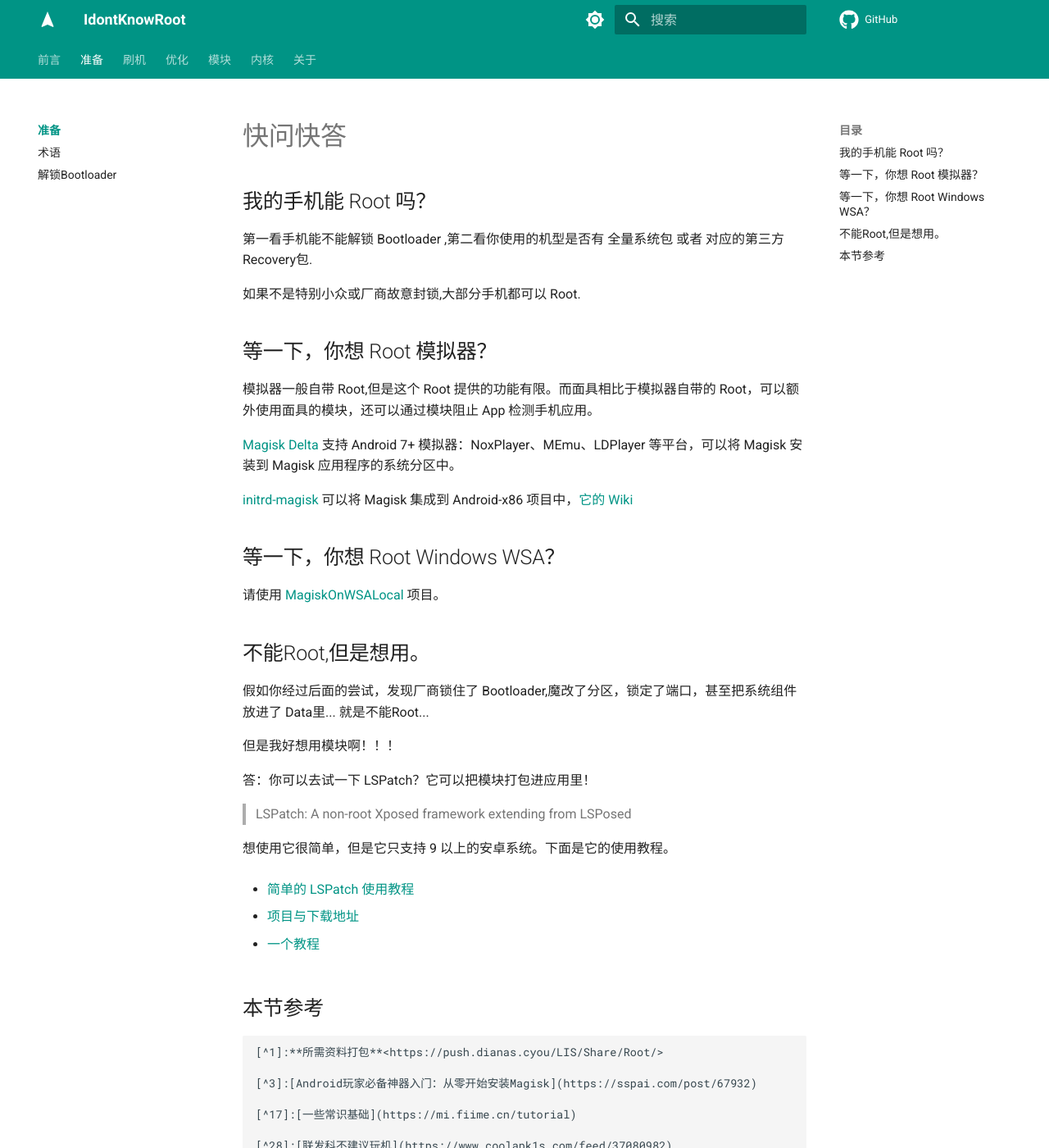
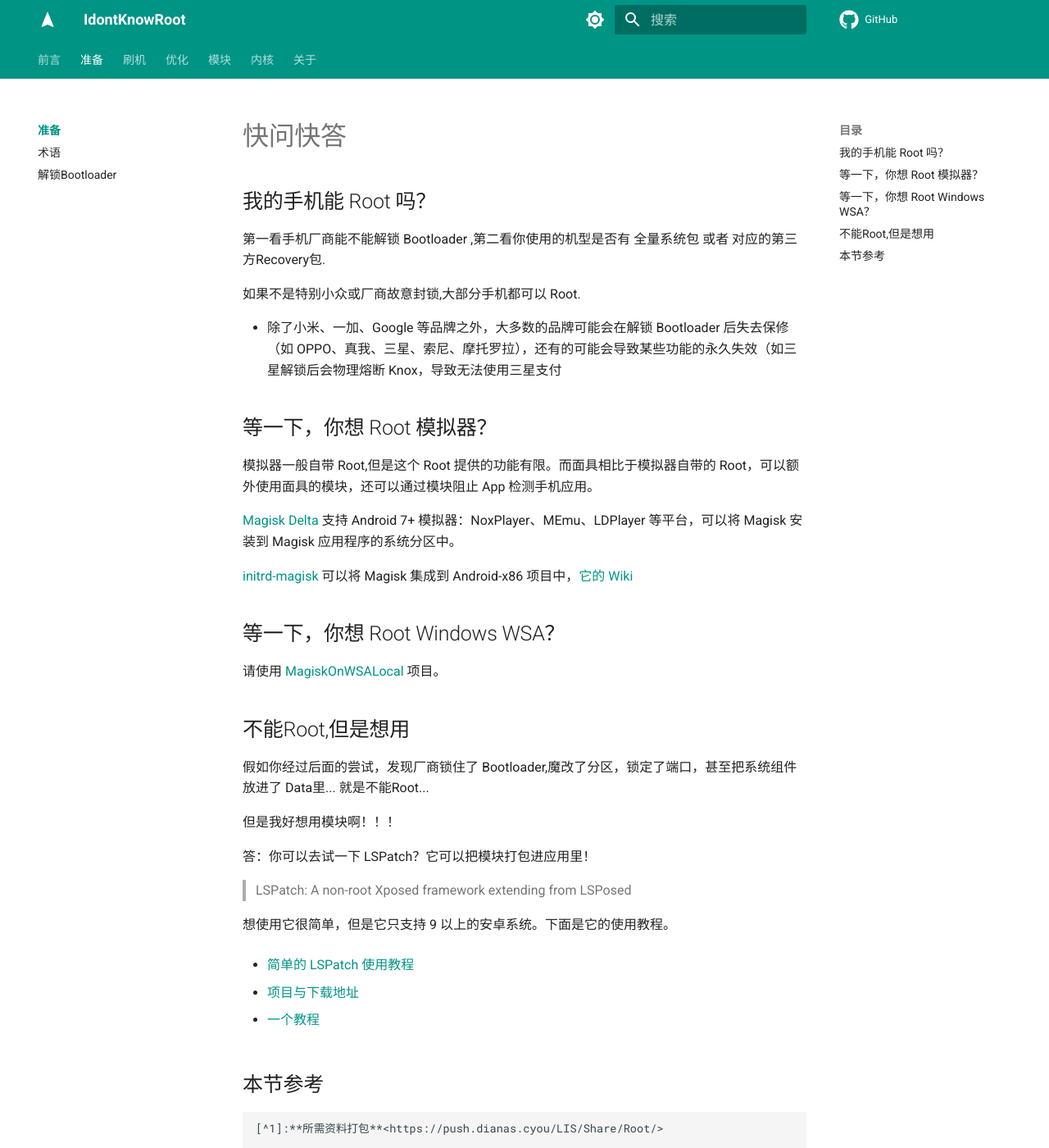
Before and after one commit to sudoskys/Root, an MkDocs documentation site: the page built from docs/prepare/index.md, in a window 1280 px wide and 1400 px high. Shown: the whole window at 82% size. Built offline with MkDocs 1.6.1 and Material for MkDocs 9.7.7, drawn with Linux system fonts in a browser that asks for light colours; comment, search, counter and statistics services are not loaded.

Commit message:
add: 解锁说明

```diff
--- a/docs/prepare/index.md
+++ b/docs/prepare/index.md
@@ -1,11 +1,12 @@
 # 快问快答
-
 
 ## 我的手机能 Root 吗？
 
-第一看手机能不能解锁 Bootloader ,第二看你使用的机型是否有 全量系统包 或者 对应的第三方Recovery包.
+第一看手机厂商能不能解锁 Bootloader ,第二看你使用的机型是否有 全量系统包 或者 对应的第三方Recovery包.
 
 如果不是特别小众或厂商故意封锁,大部分手机都可以 Root.
+
+- 除了小米、一加、Google 等品牌之外，大多数的品牌可能会在解锁 Bootloader 后失去保修（如 OPPO、真我、三星、索尼、摩托罗拉），还有的可能会导致某些功能的永久失效（如三星解锁后会物理熔断 Knox，导致无法使用三星支付
 
 ## 等一下，你想 Root 模拟器？
 
@@ -19,7 +20,7 @@
 
 请使用 [MagiskOnWSALocal](https://github.com/LSPosed/MagiskOnWSALocal) 项目。
 
-## 不能Root,但是想用。
+## 不能Root,但是想用
 
 假如你经过后面的尝试，发现厂商锁住了 Bootloader,魔改了分区，锁定了端口，甚至把系统组件放进了 Data里... 就是不能Root...
 
@@ -36,7 +37,6 @@
 - [项目与下载地址](https://github.com/LSPosed/LSPatch)
 
 - [一个教程](https://www.jipa.work/lspatch)
-
 
 ## 本节参考
 
```
